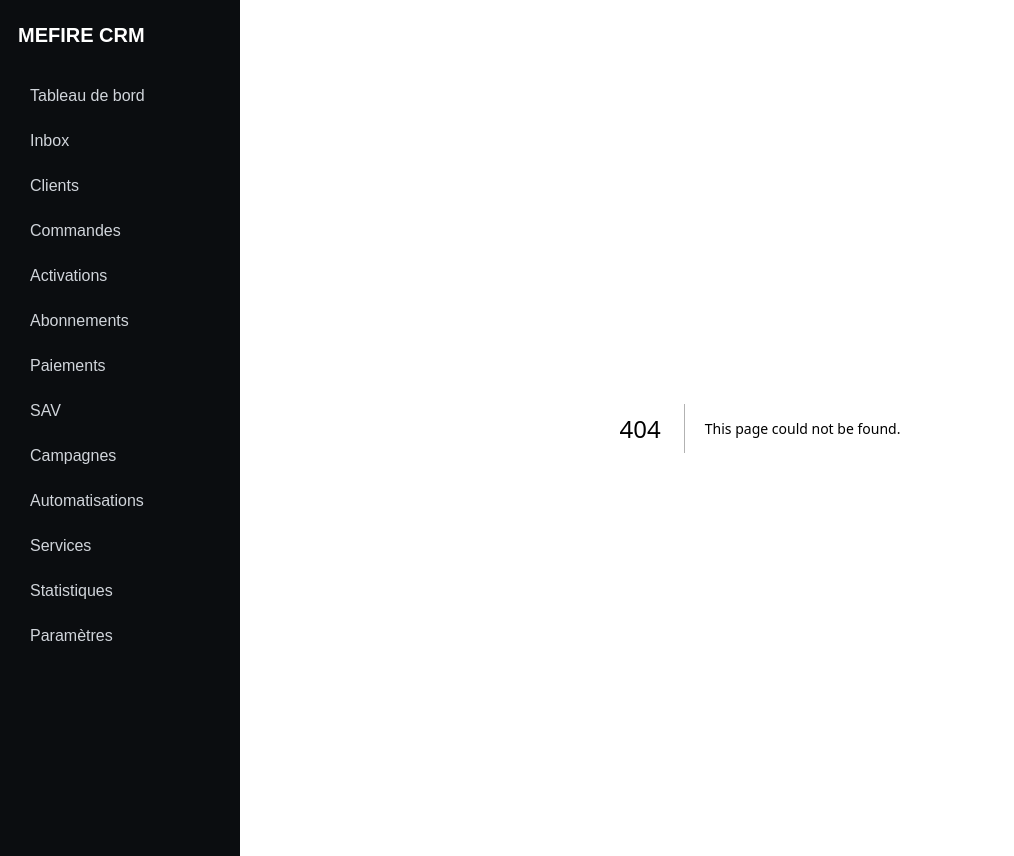
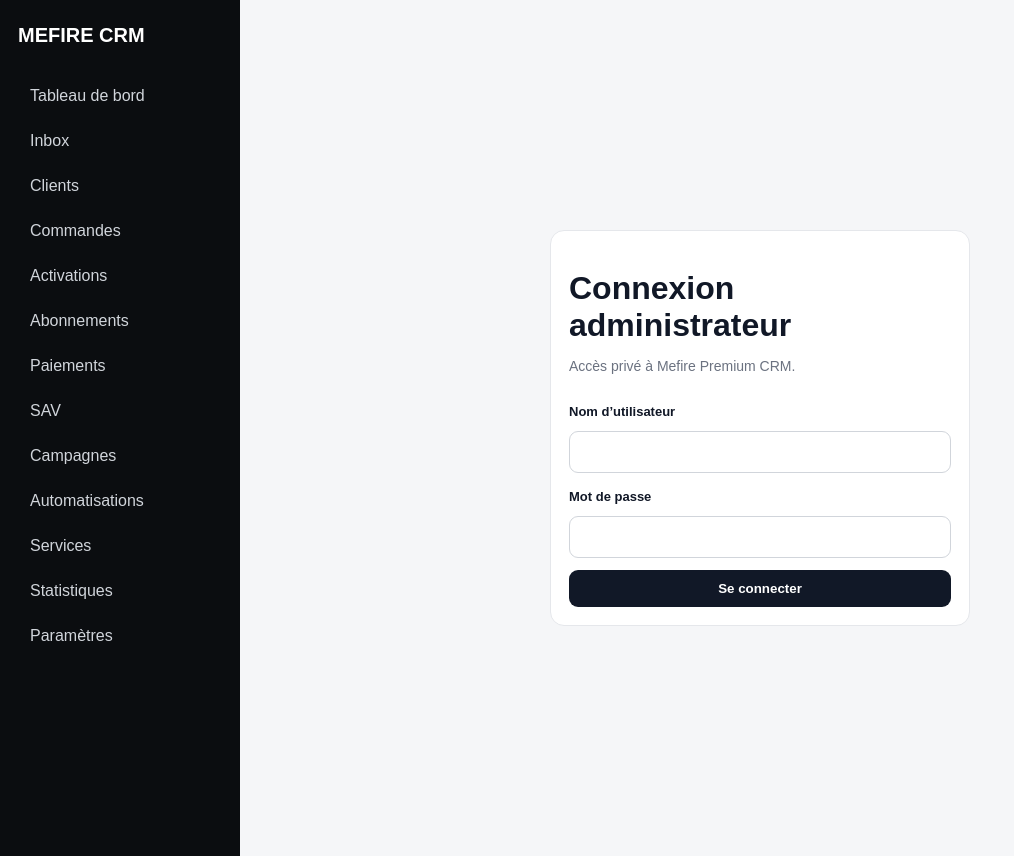
Before and after one commit to mefirelearning-cpu/Mefire-premium-, a Next.js app: page /login in a window 1280 px wide. Before the commit this address had no page. Shown: the whole page, without its empty margins (0-1014 px from the left). Built offline with nearby package versions, Linux system fonts and the light colour scheme.

Commit message:
feat: add admin login page

```diff
--- /dev/null
+++ b/src/app/login/page.tsx
@@ -0,0 +1,5 @@
+export default async function LoginPage({searchParams}:{searchParams:Promise<{error?:string}>}){
+ const {error}=await searchParams;
+ const message=error==='invalid'?'Nom d’utilisateur ou mot de passe incorrect.':error==='config'?'Configuration administrateur incomplète dans Vercel.':'';
+ return <main style={{minHeight:'100vh',display:'grid',placeItems:'center',padding:20,background:'#f5f6f8'}}><form method="post" action="/api/auth/login" className="card" style={{width:'100%',maxWidth:420,display:'grid',gap:12}}><div><h1 style={{marginBottom:8}}>Connexion administrateur</h1><p className="muted">Accès privé à Mefire Premium CRM.</p></div>{message&&<div style={{padding:12,border:'1px solid #fecaca',borderRadius:9,background:'#fef2f2'}}>{message}</div>}<label>Nom d’utilisateur</label><input name="username" autoComplete="username" required/><label>Mot de passe</label><input name="password" type="password" autoComplete="current-password" required/><button type="submit">Se connecter</button></form></main>;
+}
```
